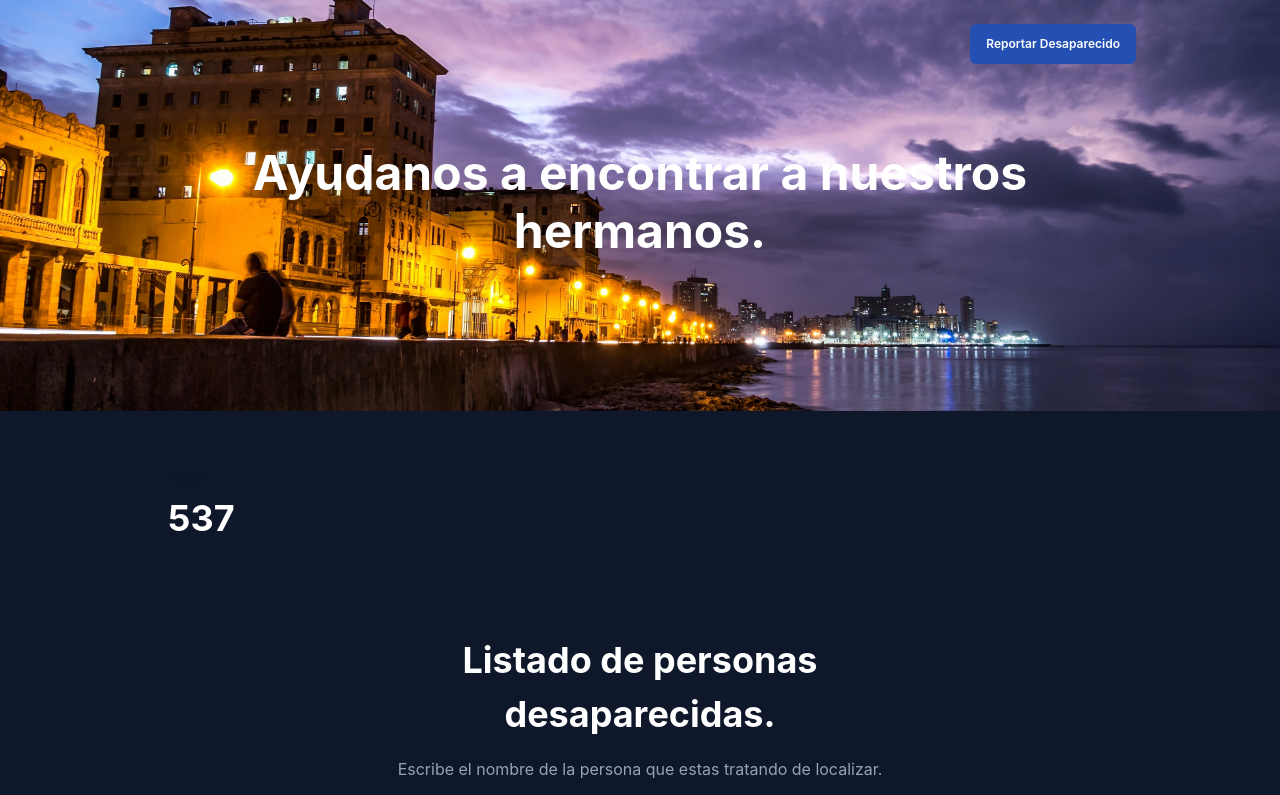
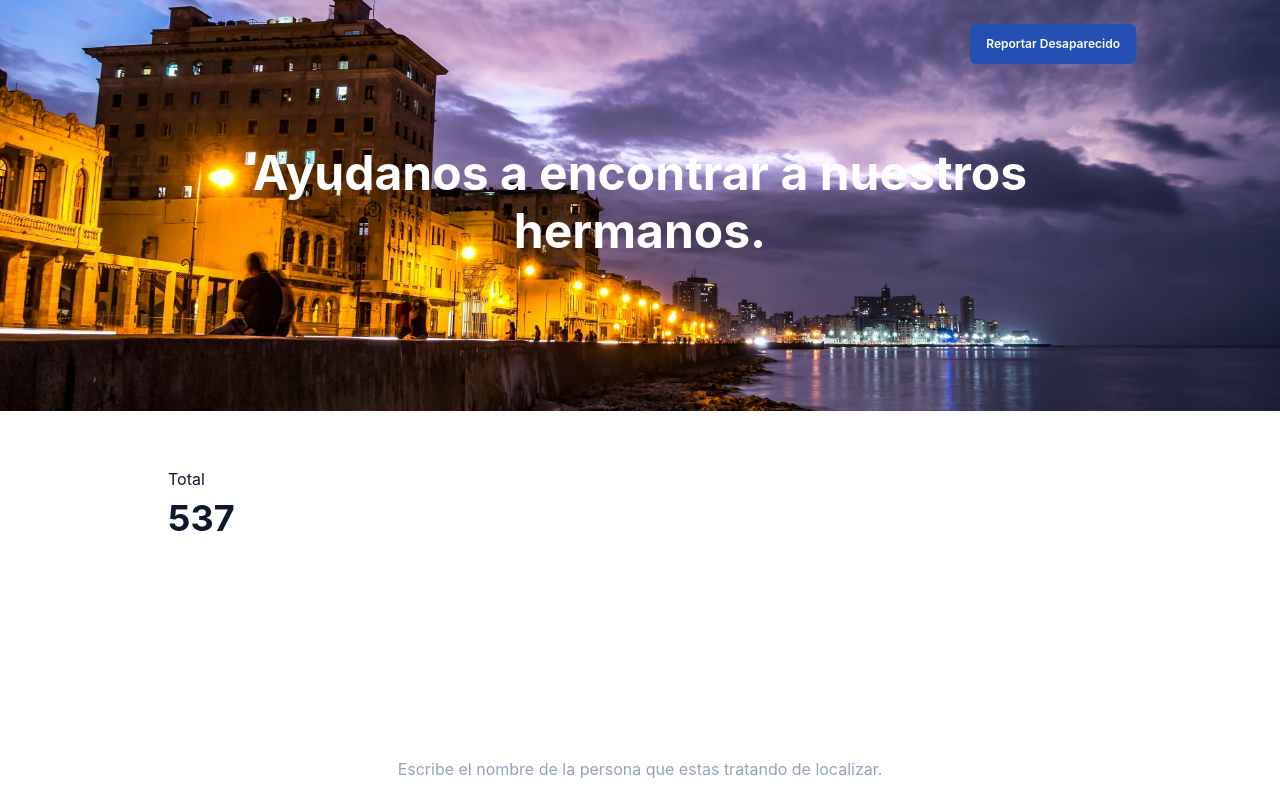
Before and after one commit to Sobefy/cubamissing, a Next.js app: page / in a window 1280 px wide. Shown: the top 795 px of the page. Built offline with nearby package versions, Linux system fonts and the light colour scheme; no server answers.

Commit message:
feat: removed backgrounds

```diff
--- a/pages/index.tsx
+++ b/pages/index.tsx
@@ -1,3 +1,4 @@
+import { Box, Grid, Text } from "@chakra-ui/react";
 import { useEffect, useState } from "react";
 import Head from "next/head";
 import useSWR from "swr";
@@ -50,7 +51,7 @@ export default function Home() {
   const hasEmptyResults = searchTerm && results.length === 0 ? true : false;
 
   return (
-    <div>
+    <Box backgroundColor="brand.bgWhite">
       <Head>
         <title>{headTitle}</title>
         <meta name="description" content={headDescription} />
@@ -71,6 +72,6 @@ export default function Home() {
         searchTerm={searchTerm}
       />
       <Footer translations={footer} />
-    </div>
+    </Box>
   );
 }
--- a/src/components/CardsGrid/CardsGrid.tsx
+++ b/src/components/CardsGrid/CardsGrid.tsx
@@ -22,7 +22,7 @@ const CardsGrid = ({
 }: CardsGridProps) => {
   return (
     <main>
-      <Box backgroundColor="brand.oceanBlue" py={8} pb={14} px={8}>
+      <Box py={8} pb={14} px={8}>
         {isEmpty ? (
           <Text color="white">
             Sorry, there were no results for:
--- a/src/components/Search/Search.tsx
+++ b/src/components/Search/Search.tsx
@@ -48,7 +48,7 @@ const Search = ({ translations, queryParams, searchTerm }: SearchProps) => {
   };
 
   return (
-    <Box backgroundColor="brand.oceanBlue" py={8}>
+    <Box py={8}>
       <Container>
         <Flex
           color="white"
--- a/src/components/StatCard/StatCard.tsx
+++ b/src/components/StatCard/StatCard.tsx
@@ -16,7 +16,7 @@ const StatCard = ({ label, number }: StatCardProps) => {
       <StatLabel fontSize="md" fontWeight="normal">
         {label}
       </StatLabel>
-      <StatNumber fontSize="4xl" fontWeight="bold" color="white">
+      <StatNumber fontSize="4xl" fontWeight="bold">
         {number}
       </StatNumber>
     </Stat>
--- a/src/components/Stats/Stats.tsx
+++ b/src/components/Stats/Stats.tsx
@@ -28,7 +28,7 @@ const Stats = ({ translations }: StatsProps) => {
   );
 
   return (
-    <Box backgroundColor="brand.oceanBlue" py={8}>
+    <Box py={8}>
       <Container>
         <Grid
           templateColumns={{ base: "1fr", md: "repeat(5, 1fr)" }}
--- a/src/styles/theme.ts
+++ b/src/styles/theme.ts
@@ -17,6 +17,7 @@ const theme = {
       darkBlue: "#1D4ED8",
       blueGrey: "#94A3B8",
       oceanBlue: "#0F172A",
+      bgWhite: "#fff",
       // Grey
       greyBlue: "#9CA3AF",
     },
```
